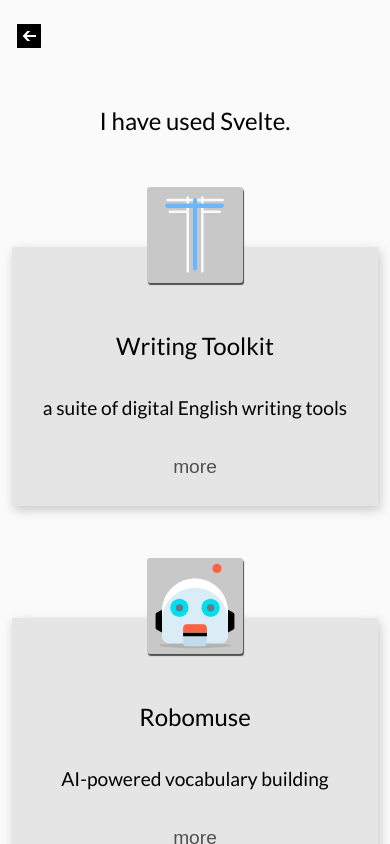
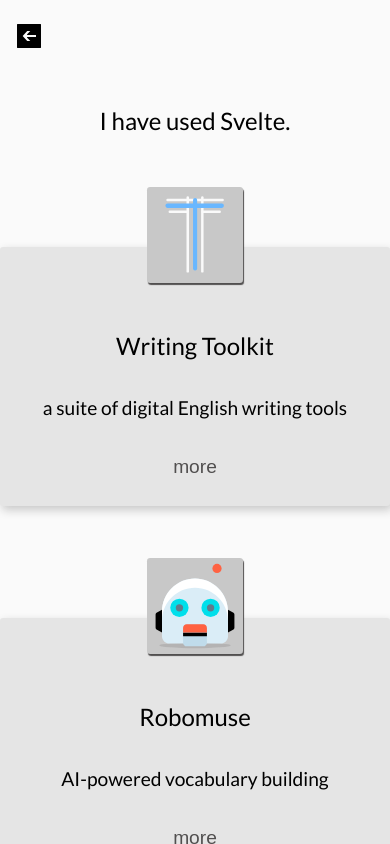
Before and after one commit to thaddeusm/portfolio, a Svelte app: page / in a window 390 px wide. Both pictures are taken after a click on the button "Svelte". Shown: the top 844 px of the page. Built offline with nearby package versions, Linux system fonts and the light colour scheme.

Commit message:
Restore padding to cards and back button

```diff
--- a/src/App.svelte
+++ b/src/App.svelte
@@ -36,12 +36,12 @@
 	@media screen and (max-width: 800px) {
 		.container {
 			grid-template-rows: 5% auto 1fr 15%;
-			grid-template-columns: .75rem 1fr .75rem;
+			grid-template-columns: 1fr;
 			grid-template-areas:
-				". aside ."
-				". header ."
-				". main ."
-				". footer .";
+				"aside"
+				"header"
+				"main"
+				"footer";
 		}
 
 		.abbreviated {
@@ -55,11 +55,11 @@
 		}
 
 		aside {
-			padding: 1.5rem 0;
+			padding: 1.5rem .75rem;
 		}
 
 		main {
-			padding: 4rem 0;
+			padding: 4rem .75rem;
 		}
 	}
 
--- a/src/components/Card.svelte
+++ b/src/components/Card.svelte
@@ -21,13 +21,17 @@
 </script>
 
 <style>
-	@media screen and (min-width: 1300px) {
-		.container {
+	@media screen and (max-width: 800px) {
+		.container, .large-container {
 			border-radius: .2rem;
+			margin: 7rem -.75rem 4rem -.75rem;
 		}
+	}
 
-		.large-container {
+	@media screen and (min-width: 801px) {
+		.container, .large-container {
 			border-radius: .2rem;
+			margin: 7rem auto 4rem auto;
 		}
 	}
 
@@ -42,7 +46,7 @@
 		align-content: center;
 		justify-content: center;
 		margin: 14rem auto 4rem auto;
-		max-width: 850px;
+		max-width: 750px;
 	}
 
 	.container {
@@ -57,7 +61,7 @@
 			". link .";
 		align-content: center;
 		justify-content: center;
-		margin: 7rem auto 4rem auto;
+		max-width: 750px;
 	}
 
 	.icon-area {
```
